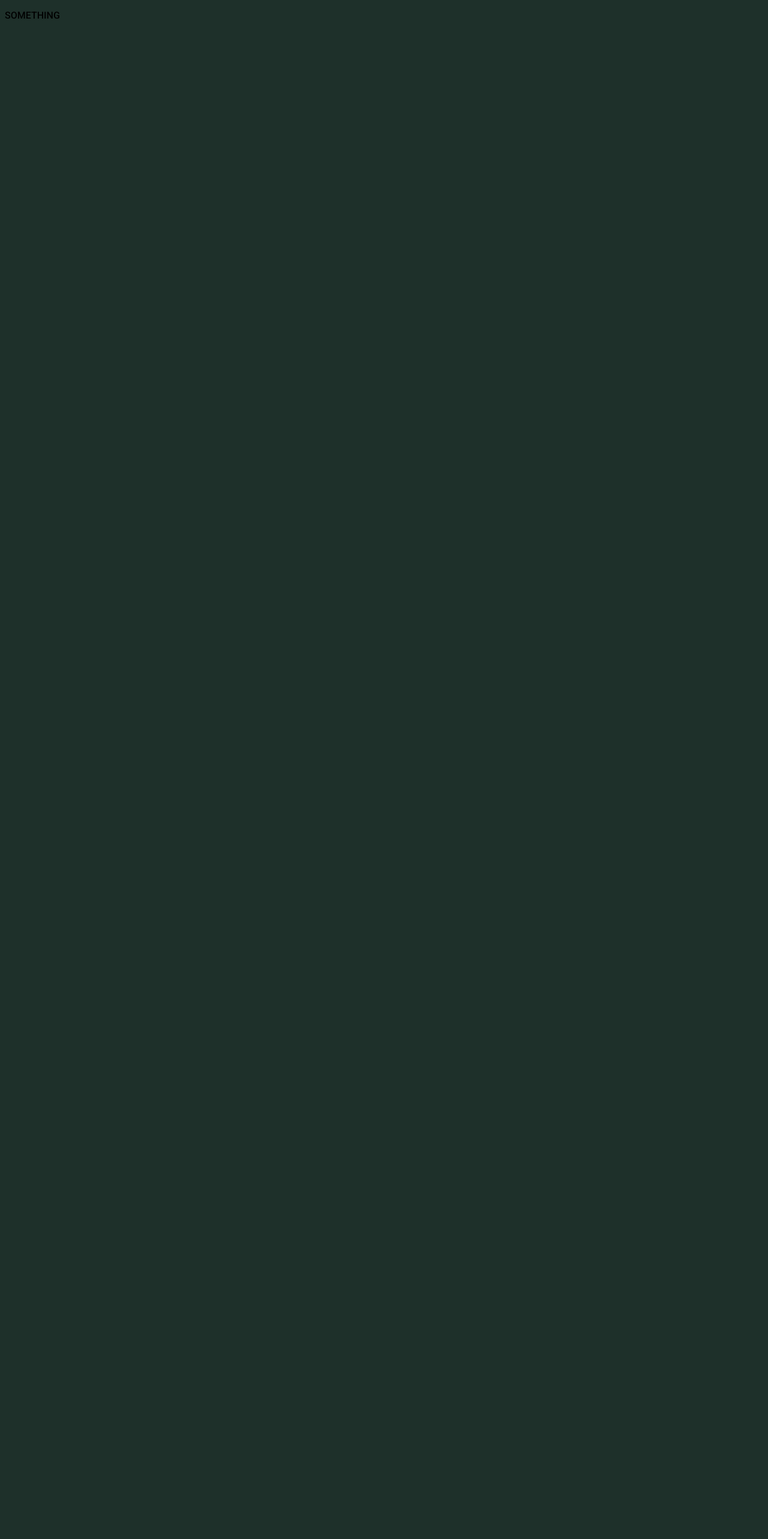
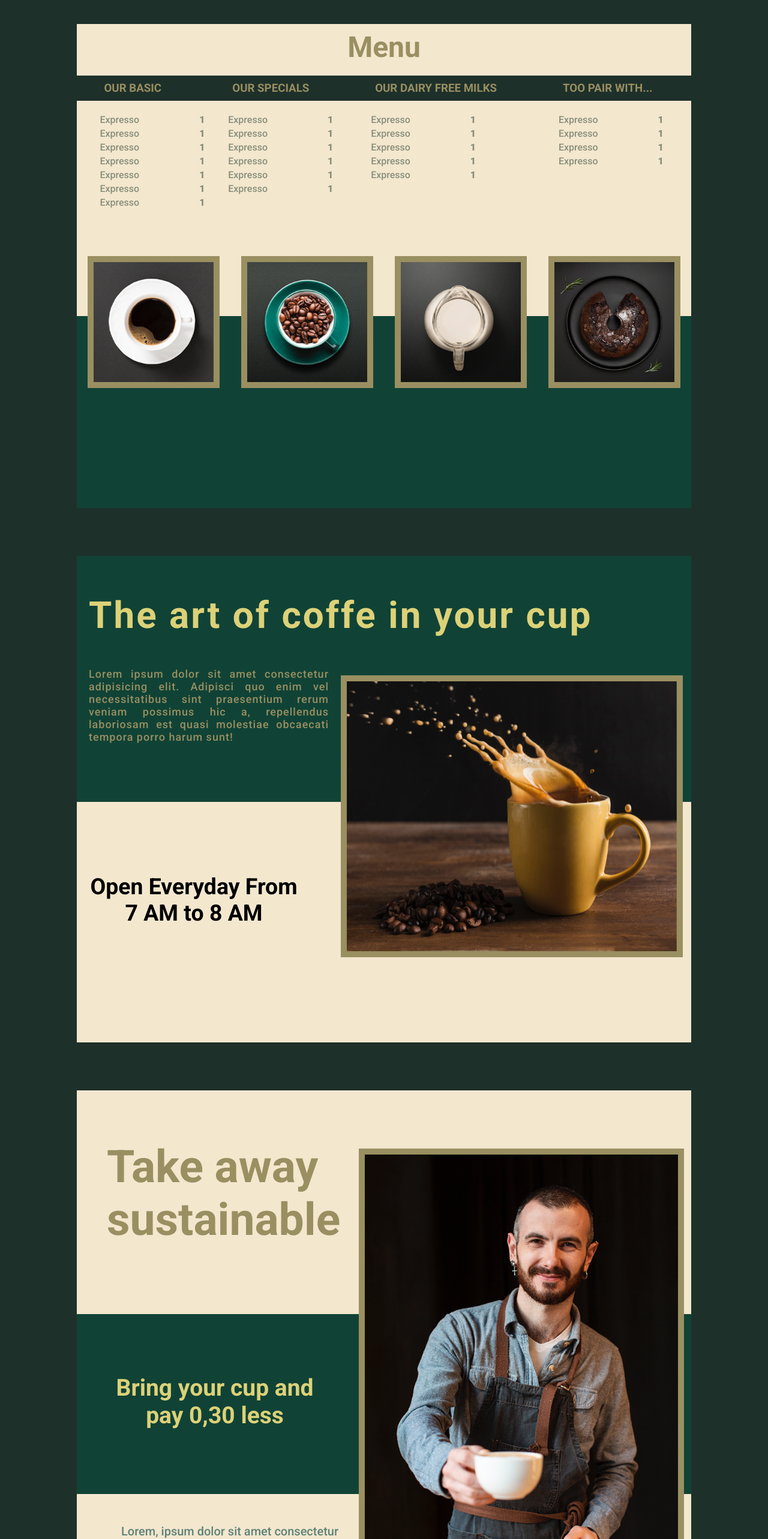
Before and after one commit to gizy95/coffeShop, a React (Vite) app: page / in a window 1280 px wide. Shown: the top 2566 px of the page at 60% size. Before the commit the page ends 800 px from the top, so only its background shows below. Built offline with nearby package versions, Linux system fonts and the light colour scheme.

Commit message:
finished the 3 sections

```diff
--- a/src/App.jsx
+++ b/src/App.jsx
@@ -1,13 +1,18 @@
 import './App.css'
 import React from "react"
+import Menu from './components/Menu'
+import OpenHours from './components/OpenHours'
+import SmilingGuy from './components/SmilingGuy'
 
 function App() {
 
 
   return (
-    <div>
-      <p>SOMETHING</p>
-    </div>
+    <>
+      <Menu />
+      <OpenHours />
+      <SmilingGuy />
+    </>
   )
 }
 
--- a/src/components/Menu.jsx
+++ b/src/components/Menu.jsx
@@ -0,0 +1,93 @@
+import React from "react"
+import '../styling/Menu.css'
+import cupWhite from "../assets/Pics Coffee/cupWhite.png"
+import cupGreen from "../assets/Pics Coffee/cupGreen.png"
+import milk from "../assets/Pics Coffee/milk.png"
+import cake from "../assets/Pics Coffee/cake.png"
+
+function Menu() {
+
+
+    return (
+        <div className="menu-section">
+            <h2 className="menu">Menu</h2>
+            <div className="headers">
+
+
+
+
+            </div>
+            <div className="coffes">
+                <div className="coffe-select">
+                    <h3>OUR BASIC</h3>
+                    <div className="coffe_price">
+
+                        <p>Expresso</p><p className="bold_price">1</p></div>
+                    <div className="coffe_price">
+                        <p>Expresso</p><p className="bold_price">1</p></div>
+                    <div className="coffe_price">
+                        <p>Expresso</p><p className="bold_price">1</p></div>
+                    <div className="coffe_price">
+                        <p>Expresso</p><p className="bold_price">1</p></div>
+                    <div className="coffe_price">
+                        <p>Expresso</p><p className="bold_price">1</p></div>
+                    <div className="coffe_price">
+                        <p>Expresso</p><p className="bold_price">1</p></div>
+                    <div className="coffe_price">
+                        <p>Expresso</p><p className="bold_price">1</p></div>
+
+                </div>
+                <div className="coffe-select">
+                    <h3>OUR SPECIALS</h3>
+                    <div className="coffe_price">
+                        <p>Expresso</p><p className="bold_price">1</p></div>
+                    <div className="coffe_price">
+                        <p>Expresso</p><p className="bold_price">1</p></div>
+                    <div className="coffe_price">
+                        <p>Expresso</p><p className="bold_price">1</p></div>
+                    <div className="coffe_price">
+                        <p>Expresso</p><p className="bold_price">1</p></div>
+                    <div className="coffe_price">
+                        <p>Expresso</p><p className="bold_price">1</p></div>
+                    <div className="coffe_price">
+                        <p>Expresso</p><p className="bold_price">1</p></div>
+
+                </div>
+                <div className="coffe-select">
+                    <h3>OUR DAIRY FREE MILKS</h3>
+                    <div className="coffe_price">
+                        <p>Expresso</p><p className="bold_price">1</p></div>
+                    <div className="coffe_price">
+                        <p>Expresso</p><p className="bold_price">1</p></div>
+                    <div className="coffe_price">
+                        <p>Expresso</p><p className="bold_price">1</p></div>
+                    <div className="coffe_price">
+                        <p>Expresso</p><p className="bold_price">1</p></div>
+                    <div className="coffe_price">
+                        <p>Expresso</p><p className="bold_price">1</p></div>
+
+                </div>
+                <div className="coffe-select">
+                    <h3>TOO PAIR WITH...</h3>
+                    <div className="coffe_price">
+                        <p>Expresso</p><p className="bold_price">1</p></div>
+                    <div className="coffe_price">
+                        <p>Expresso</p><p className="bold_price">1</p></div>
+                    <div className="coffe_price">
+                        <p>Expresso</p><p className="bold_price">1</p></div>
+                    <div className="coffe_price">
+                        <p>Expresso</p><p className="bold_price">1</p></div>
+
+                </div>
+            </div>
+            <div className="images">
+                <img src={cupWhite}></img>
+                <img src={cupGreen}></img>
+                <img src={milk}></img>
+                <img src={cake}></img>
+            </div>
+        </div>
+    )
+}
+
+export default Menu
--- a/src/components/OpenHours.jsx
+++ b/src/components/OpenHours.jsx
@@ -0,0 +1,23 @@
+import React from "react"
+import '../styling/OpenHours.css'
+import cupYellow from "../assets/Pics Coffee/cupYellow.png"
+
+
+function OpenHours() {
+
+
+    return (
+        <div className="openHours">
+            <div className="description">
+                <h2>The art of coffe in your cup</h2>
+                <p>Lorem ipsum dolor sit amet consectetur adipisicing elit. Adipisci quo enim vel necessitatibus sint praesentium rerum veniam possimus hic a, repellendus laboriosam est quasi molestiae obcaecati tempora porro harum sunt!</p>
+            </div>
+            <div className="hours">
+                <h3> Open Everyday From 7 AM to 8 AM</h3>
+                <img src={cupYellow}></img>
+            </div>
+        </div>
+    )
+}
+
+export default OpenHours
--- a/src/components/SmilingGuy.jsx
+++ b/src/components/SmilingGuy.jsx
@@ -0,0 +1,27 @@
+import React from "react"
+import '../styling/SmilingGuy.css'
+import smile from "../assets/Pics Coffee/smile.png"
+
+
+function SmilingGuy() {
+
+
+    return (
+        <div className="sustainable_section">
+            <div className="sustainable">
+                <h2>Take away sustainable</h2>
+
+            </div>
+            <div className="sustainable_cup">
+                <h2>Bring your cup and pay 0,30 less</h2>
+                <img src={smile}></img>
+
+            </div>
+            <div className="sustainable_lorem">
+                <p> Lorem, ipsum dolor sit amet consectetur adipisicing elit. Velit delectus adipisci neque. Obcaecati earum aperiam, facilis consectetur suscipit quod beatae ut</p>
+            </div>
+        </div>
+    )
+}
+
+export default SmilingGuy
--- /dev/null
+++ b/src/styling/Menu.css
@@ -0,0 +1,79 @@
+.menu-section {
+    margin-bottom: 80px;
+    background-color: #F3E7ce;
+    max-width: 1024px;
+    margin-left: auto;
+    margin-right: auto;
+}
+
+
+.menu {
+    color: #998f61;
+    font-size: 48px;
+    text-align: center;
+    background-color: #F3E7ce;
+    padding-top: 10px;
+    margin-bottom: 0px;
+}
+
+
+.coffes {
+    display: flex;
+    justify-content: space-around;
+    background-color: #F3E7ce;
+    padding-bottom: 180px;
+    color: #898e7b;
+
+
+}
+
+.coffe-select {
+    display: flex;
+    flex-direction: column;
+}
+
+.coffe-select h3 {
+    margin-left: -19px;
+    color: #998f61;
+    padding: 10px 64px;
+    background-color: #1e302a;
+    justify-content: space-around;
+
+}
+
+.coffe-select p {
+    padding: 0px;
+    margin-bottom: 0px;
+    margin-top: 4px;
+}
+
+
+.coffe_price {
+    padding-left: 38px;
+    display: flex;
+    flex-direction: row;
+    gap: 100px;
+
+}
+
+.bold_price {
+    font-weight: 1000;
+}
+
+.images {
+
+    display: flex;
+    justify-content: space-around;
+    padding-bottom: 200px;
+    background-color: #104336;
+
+
+}
+
+.images img {
+    margin-top: -100px;
+
+    width: 200px;
+    height: 200px;
+    border: 10px solid #998f61;
+}
--- /dev/null
+++ b/src/styling/OpenHours.css
@@ -0,0 +1,52 @@
+.openHours {
+    margin-bottom: 80px;
+    margin-left: auto;
+    margin-right: auto;
+    max-width: 1024px;
+}
+
+.description {
+    background-color: #104336;
+    height: 400px;
+    padding-top: 10px;
+    padding-left: 20px;
+}
+
+.description h2 {
+    font-size: 62px;
+    color: #dcd178;
+    letter-spacing: 3px;
+}
+
+.description p {
+    max-width: 400px;
+    font-size: 18px;
+    text-align: justify;
+    color: #998f61;
+    letter-spacing: 1px;
+
+}
+
+.hours {
+    background-color: #F3E7ce;
+    padding-top: 1px;
+    font-size: 32px;
+    height: 400px;
+
+}
+
+.hours h3 {
+    max-width: 350px;
+    padding-left: 20px;
+    padding-top: 80px;
+    text-align: center;
+}
+
+.openHours img {
+    position: relative;
+    bottom: 455px;
+    left: 440px;
+    border: 10px solid #998f61;
+    width: 550px;
+    height: 450px;
+}
--- /dev/null
+++ b/src/styling/SmilingGuy.css
@@ -0,0 +1,61 @@
+.sustainable_section {
+    margin-bottom: 80px;
+    background-color: #F3E7ce;
+    max-width: 1024px;
+    margin-left: auto;
+    margin-right: auto;
+
+}
+
+.sustainable {
+    padding-top: 20px;
+    background-color: #F3E7ce;
+    height: 300px;
+    font-size: 50px;
+    padding: 20px;
+
+}
+
+.sustainable h2 {
+    max-width: 500px;
+    margin-left: 30px;
+    color: #998f61;
+
+}
+
+.sustainable_cup {
+    height: 300px;
+    font-size: 26px;
+    background-color: #104336;
+}
+
+.sustainable_cup h2 {
+    text-align: center;
+    max-width: 400px;
+    margin-left: 30px;
+    padding-top: 100px;
+    color: #dcd178;
+}
+
+
+.sustainable_cup img {
+    position: relative;
+    left: 470px;
+    border: 10px solid #998f61;
+    bottom: 500px;
+}
+
+.sustainable_lorem {
+    background-color: #F3E7ce;
+    height: 300px;
+}
+
+.sustainable_lorem p {
+    color: #5e8379;
+    text-align: center;
+    padding-top: 30px;
+    font-size: 20px;
+    margin-left: 30px;
+    max-width: 450px;
+    height: 300px;
+}
```
